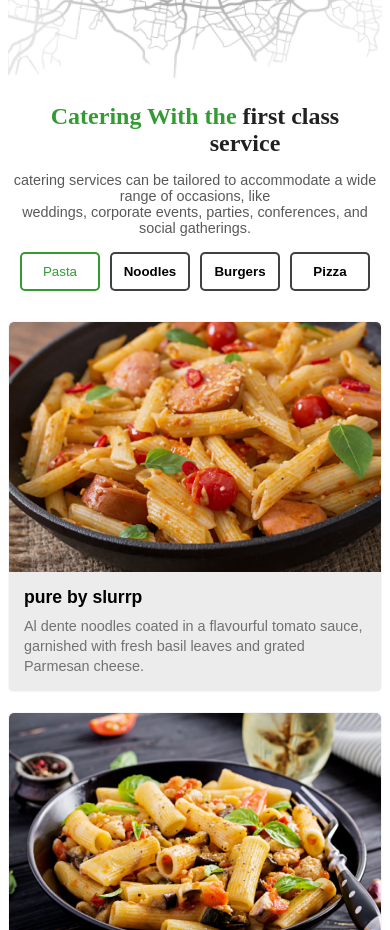
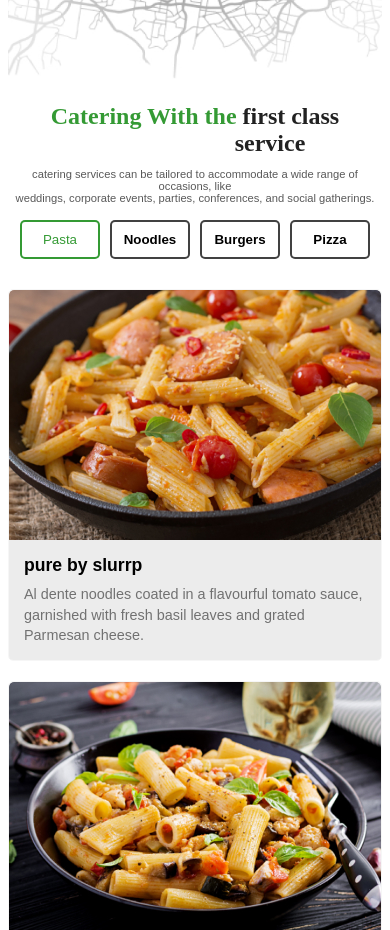
Before and after one commit to festybam123/restaurant, a React (Vite) app: page / in a window 390 px wide. Shown: the part 2700-3630 px from the top of the page. Built offline with nearby package versions, Linux system fonts and the light colour scheme.

Commit message:
mobile responsiveness

```diff
--- a/src/App.css
+++ b/src/App.css
@@ -782,8 +782,8 @@ Link {
   .section__4 { flex-direction: column; }
   .section4__content { text-align: center; }
   .section4__content h2 { font-size: 1.5rem; }
-  .section4__content p { font-size: 0.9rem; }
-  .section4__content h2 span{ text-align: center; margin-left: 100px;}
+  .section4__content p { font-size: 0.7rem; }
+  .section4__content h2 span{ text-align: center; margin-left: 150px;}
   .btn__cnt { flex-wrap: wrap; justify-content: center; gap: 10px; }
   .gallery2_grid { flex-direction: column; }
 
```
